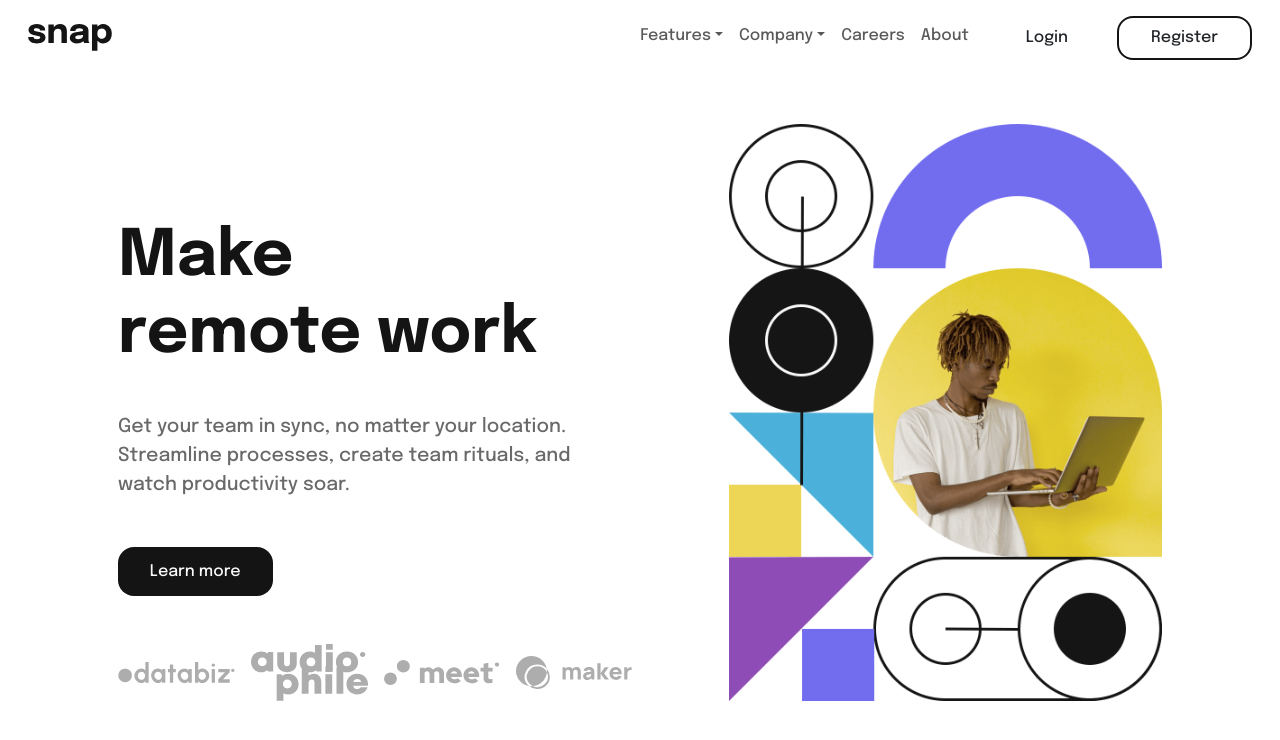
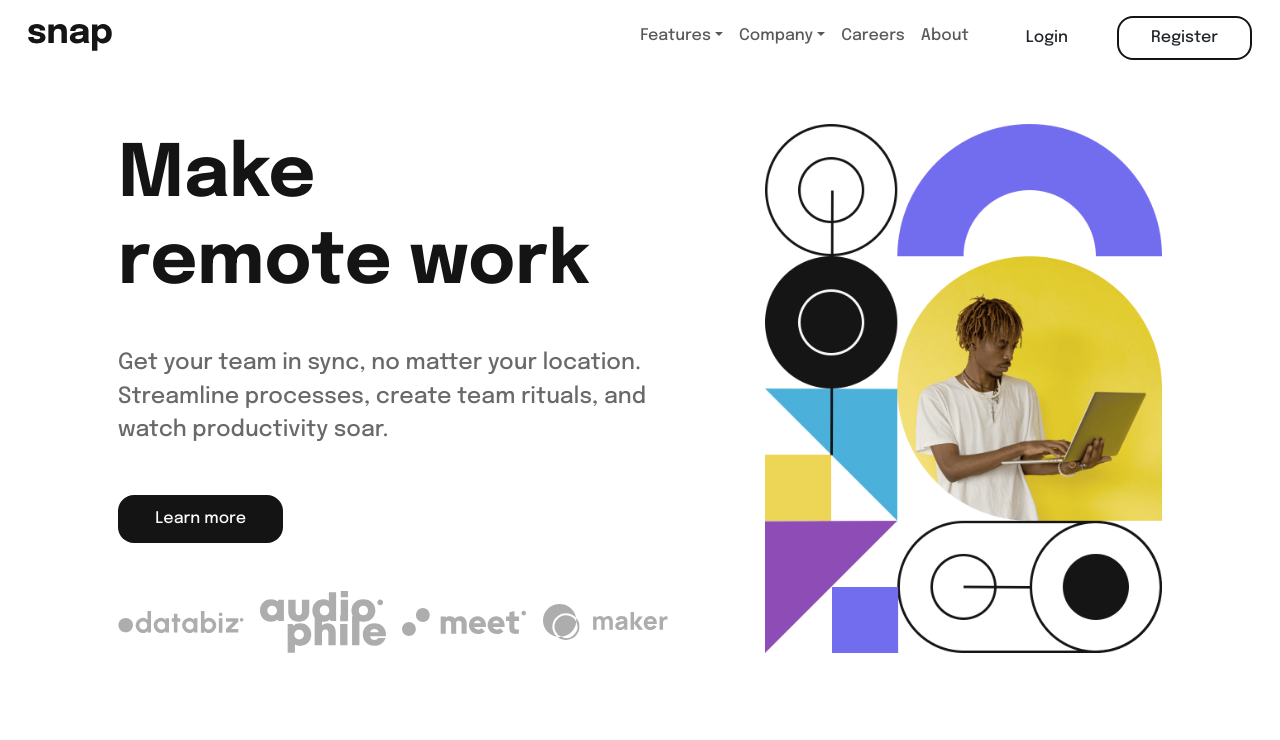
Before and after one commit to azizzmoe/intro-section-with-dropdown-navigation-main, a React (Vite) app: page / in a window 1280 px wide. Shown: the top 740 px of the page. Built offline with nearby package versions, Linux system fonts and the light colour scheme.

Commit message:
added landmarks

```diff
--- a/src/App.jsx
+++ b/src/App.jsx
@@ -158,21 +158,24 @@ function Main() {
 function Hero() {
   return (
     <>
-      <div className="hero">
+      <section className="hero">
+        <div className="hero-image">
           <img
             src="./images/image-hero-mobile.png"
             className="img-fluid d-block d-lg-none"
             alt="hero"
           />
-        {/* <img src="./image-hero-mobile.png" className="img-fluid d-block d-sm-none"
-          alt="illustration of hero in mobile" /> */}
+        </div>
 
+        <div className="hero-image">
           <img
             src="./images/image-hero-desktop.png"
             className="img-fluid d-none d-lg-block"
             alt="illustration of hero in desktop"
           />
         </div>
+      </section>
+
     </>
   );
 }
--- a/src/index.scss
+++ b/src/index.scss
@@ -173,8 +173,7 @@ body::-webkit-scrollbar {
     align-items: center;
   }
 
-
-  .rightSide{
+  .rightSide {
     display: flex;
     flex-direction: column;
     justify-content: center;
@@ -190,9 +189,9 @@ body::-webkit-scrollbar {
 
       .header {
         align-self: flex-start;
-        font-size: 4rem;
+        font-size: 4.5rem;
 
-        span{
+        span {
           display: block;
           padding: 0;
           margin: 0;
@@ -200,7 +199,7 @@ body::-webkit-scrollbar {
       }
 
       .summary {
-        font-size: 1.2rem;
+        font-size: 1.4rem;
       }
 
       .btn {
```
Lines whose indentation alone changed are shown as unchanged.
